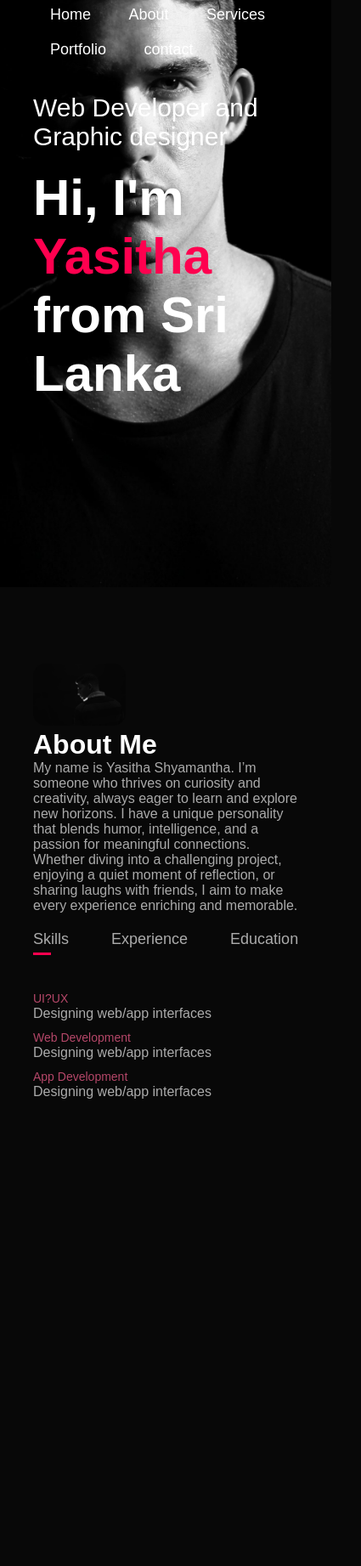
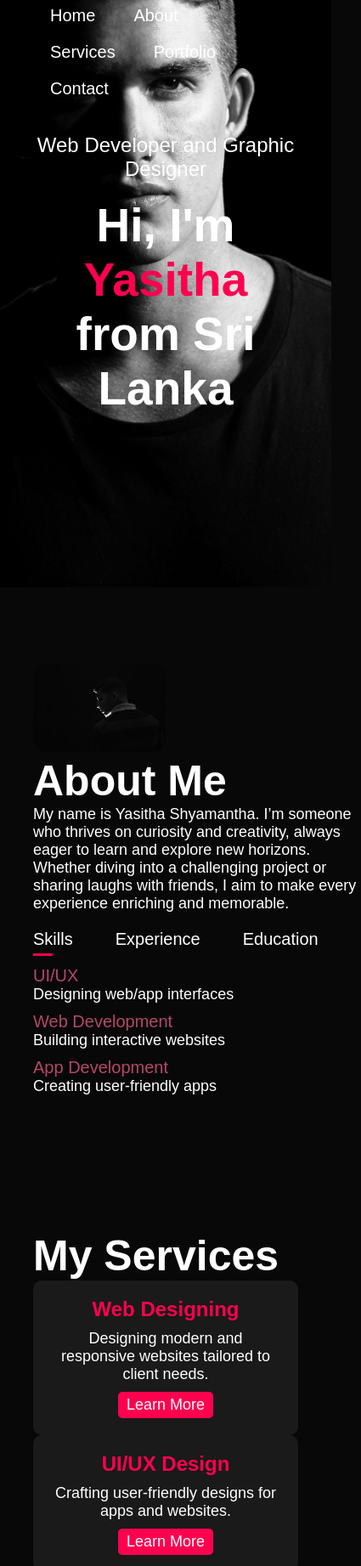
Before and after one commit to YasithaShyamantha1/My_Portfolio, a website: page index.html in a window 390 px wide. Shown: the part 153-1996 px from the top of the page at 85% size, 425 px wide, since content can reach past the window. Before the commit the page ends 1547 px from the top, so only its background shows below. Drawn offline with Linux system fonts and the light colour scheme.

Commit message:
change colors

```diff
--- a/index.html
+++ b/index.html
@@ -3,86 +3,104 @@
 <head>
     <meta charset="UTF-8">
     <meta name="viewport" content="width=device-width, initial-scale=1.0">
-    <title>my Portfolio</title>
+    <title>My Portfolio</title>
     <link rel="stylesheet" href="style.css">
 </head>
 <body>
+    <!-- Header Section -->
     <div id="header">
         <div class="container">
             <nav>
-                <img src="images/logo.png" class="logo">
+                <img src="images/logo.png" class="logo" alt="Logo">
                 <ul>
-                    <li><a herf="#">Home</a></li>
-                    <li><a herf="#">About</a></li>
-                    <li><a herf="#">Services</a></li>
-                    <li><a herf="#">Portfolio</a></li>
-                    <li><a herf="#">contact</a></li>
-
+                    <li><a href="#">Home</a></li>
+                    <li><a href="#">About</a></li>
+                    <li><a href="#">Services</a></li>
+                    <li><a href="#">Portfolio</a></li>
+                    <li><a href="#">Contact</a></li>
                 </ul>
             </nav>
             <div class="header-text">
-            <p>Web Developer and Graphic designer</p>
+                <p>Web Developer and Graphic Designer</p>
                 <h1>Hi, I'm <span>Yasitha</span> <br>from Sri Lanka</h1>
             </div>
         </div>
     </div>
-    <!----------about-------------->
+
+    <!-- About Section -->
     <div id="about">
         <div class="container">
             <div class="row">
                 <div class="about-col-1">
-                    <img src="images/back.jpg">
+                    <img src="images/back.jpg" alt="About Image">
                 </div>
-                <div class="about-col-2"></div>
+                <div class="about-col-2">
                     <h1 class="sub-title">About Me</h1>
-                <p>My name is Yasitha Shyamantha. I’m someone who thrives on curiosity and creativity, always eager to learn and explore new horizons.
-                     I have a unique personality that blends humor, intelligence, and a passion for meaningful connections. Whether diving into a challenging project, enjoying a quiet moment of reflection, or sharing laughs with friends, I aim to make every experience enriching and memorable.</p>
-
+                    <p>My name is Yasitha Shyamantha. I’m someone who thrives on curiosity and creativity, always eager to learn and explore new horizons. Whether diving into a challenging project or sharing laughs with friends, I aim to make every experience enriching and memorable.</p>
                     <div class="tab-titles">
-                        <p class="tab-links active-link" onclick="opentab('skills')">Skills</p>
-                        <p class="tab-links" onclick="opentab('Experience')">Experience</p>
-                        <p class="tab-links" onclick="opentab('Education')">Education</p>
+                        <p class="tab-links active-link" onclick="openTab('skills')">Skills</p>
+                        <p class="tab-links" onclick="openTab('experience')">Experience</p>
+                        <p class="tab-links" onclick="openTab('education')">Education</p>
                     </div>
                     <div class="tab-contents active-tab" id="skills">
                         <ul>
-                            <li><span>UI?UX</span><br>Designing web/app interfaces</li>
-                            <li><span>Web Development</span><br>Designing web/app interfaces</li>
-                            <li><span>App Development</span><br>Designing web/app interfaces</li>
+                            <li><span>UI/UX</span><br>Designing web/app interfaces</li>
+                            <li><span>Web Development</span><br>Building interactive websites</li>
+                            <li><span>App Development</span><br>Creating user-friendly apps</li>
                         </ul>
                     </div>
-                     <div class="tab-contents" id="Experience">
+                    <div class="tab-contents" id="experience">
                         <ul>
-                            <li><span>2021-curruent</span><br>Designing web/app interfaces</li>
-                            <li><span>2019-2200</span><br>Designing web/app interfaces</li>
-                            <li><span>2016-2017</span><br>Designing web/app interfaces</li>
+                            <li><span>2021-current</span><br>Freelance Web Developer</li>
+                            <li><span>2019-2020</span><br>UI Designer Intern</li>
                         </ul>
                     </div>
-                     <div class="tab-contents" id="Education">
+                    <div class="tab-contents" id="education">
                         <ul>
-                            <li><span>2016</span><br>Designing web/app interfaces</li>
-                            <li><span>2022</span><br>Designing web/app interfaces</li>
-                            <li><span>2024</span><br>Designing web/app interfaces</li>
+                            <li><span>2016</span><br>High School Graduation</li>
+                            <li><span>2024</span><br>Bachelor's in IT</li>
                         </ul>
                     </div>
                 </div>
             </div>
         </div>
+    </div>
+
+    <!-- Services Section -->
+    <div id="services">
+        <div class="container">
+            <h1 class="sub-title">My Services</h1>
+            <div class="services-list">
+                <div>
+                    <h2>Web Designing</h2>
+                    <p>Designing modern and responsive websites tailored to client needs.</p>
+                    <a href="#">Learn More</a>
+                </div>
+                <div>
+                    <h2>UI/UX Design</h2>
+                    <p>Crafting user-friendly designs for apps and websites.</p>
+                    <a href="#">Learn More</a>
+                </div>
+                <div>
+                    <h2>App Development</h2>
+                    <p>Creating feature-rich mobile and desktop applications.</p>
+                    <a href="#">Learn More</a>
+                </div>
+            </div>
+        </div>
+    </div>
+
     <script>
-    var tablinks = document.getElementsByClassName("tab-links");
-    var tabcontents = document.getElementsByClassName("tab-contents");
+        // JavaScript for Tab Switching
+        function openTab(tabName) {
+            const tabLinks = document.querySelectorAll(".tab-links");
+            const tabContents = document.querySelectorAll(".tab-contents");
 
-    function opentab(tabname){
-        for(tablink of tablinks)
-        {
-            tablink.classList.remove("active-link");
-        }
-        for(tabcontent of tabcontents)
-       {
-        tabcontent.classList.remove("active-tab");
-    }
+            tabLinks.forEach(link => link.classList.remove("active-link"));
+            tabContents.forEach(content => content.classList.remove("active-tab"));
+
             event.currentTarget.classList.add("active-link");
-    document.getElementById(tabname).classList.add("active-tab")
-
+            document.getElementById(tabName).classList.add("active-tab");
         }
     </script>
 </body>
--- a/style.css
+++ b/style.css
@@ -1,17 +1,19 @@
-*{
-    margin : 0;
+/* Global Styles */
+* {
+    margin: 0;
     padding: 0;
-    font-family: 'poppins', sans-serif;
     box-sizing: border-box;
+    font-family: 'Poppins', sans-serif;
 }
 
-body{
-    background : #080808;
+body {
+    background: #080808;
     color: #fff;
+    font-size: 18px; /* Base font size increased for better readability */
 }
 
-#header{
-
+/* Header Section */
+#header {
     width: 100%;
     height: 100vh;
     background-image: url(images/front.jpeg);
@@ -19,126 +21,168 @@ body{
     background-position: center;
 }
 
-.container{
- padding: 10px 10%
+.container {
+    padding: 10px 10%;
 }
 
-nav{
+nav {
     display: flex;
+    justify-content: space-between;
     align-items: center;
-    justify-content: space-between;
     flex-wrap: wrap;
+}
 
-}
-.logo{
+.logo {
     width: 140px;
 }
 
-nav ul li{
+nav ul li {
     display: inline-block;
-    list-style:none;
-    margin:10px 20px;
+    list-style: none;
+    margin: 10px 20px;
+}
 
-}
-nav ul li a{
-    color:#fff;
+nav ul li a {
+    color: #fff;
     text-decoration: none;
-    font-size: 18px;
+    font-size: 20px; /* Increased font size */
     position: relative;
 }
 
-nav ul li a::after{
-
-    content:'';
-    width: 0%;
+nav ul li a::after {
+    content: '';
+    width: 0;
     height: 3px;
-    background: #ff004f;
+    background: #ef044e;
     position: absolute;
-    left:0;
-    bottom:-6px;
+    left: 0;
+    bottom: -6px;
     transition: 0.5s;
 }
 
-nav ul li a:hover::after{
+nav ul li a:hover::after {
     width: 100%;
-
 }
 
-.header-text{
+.header-text {
     margin-top: 10%;
-    font-size: 30px;
+    text-align: center;
 }
 
-.header-text h1{
-    font: size 60px;
-    margin-top: 20px;
-}
-.header-text h1 span{
-    color:#ff004f;
+.header-text p {
+    font-size: 24px; /* Slightly larger text for the tagline */
 }
 
-/*--------------About-----------------*/
+.header-text h1 {
+    font-size: 55px; /* Increased heading font size */
+    margin: 20px 0;
+}
 
-#about{
-    padding:80px 0;
-    color: #ababab;
+.header-text h1 span {
+    color: #ff004f;
 }
-.row{
+
+/* About Section */
+#about {
+    padding: 80px 0;
+}
+
+.row {
     display: flex;
     justify-content: space-between;
     flex-wrap: wrap;
 }
-.about-col-1{
-    flex-basis: 35%;
-}
-.about-col-1 img{
-    width:100%;
+
+.about-col-1 img {
+    width: 50%;
     border-radius: 15px;
 }
-.about-col-2{
-    flex-basis: 60%;
 
-}
-.sub-title{
-    font: size 60px;
+.sub-title {
+    font-size: 50px; /* Increased subtitle size */
     font-weight: 600;
     color: #fff;
 }
-.tab-titles{
-    display:flex;
-    margin:20px 0 40px;
+
+.tab-titles {
+    display: flex;
+    margin: 20px 0;
 }
-.tab-links{
-    margin-right:50px;
-    font-size: 18px;
+
+.tab-links {
+    margin-right: 50px;
+    font-size: 20px; /* Increased tab link size */
     font-weight: 500;
-    cursor:pointer;
+    cursor: pointer;
     position: relative;
 }
-.tab-links::after{
+
+.tab-links::after {
     content: '';
     width: 0;
     height: 3px;
     background: #ff004f;
     position: absolute;
-    left:0;
+    left: 0;
     bottom: -8px;
     transition: 0.5s;
 }
-.tab-links.active-link::after{
+
+.tab-links.active-link::after {
     width: 50%;
 }
-.tab-contents ul li{
-    list-style:none;
-    margin:10px 0;
+
+.tab-contents {
+    display: none;
 }
-.tab-contents ul li span{
-    color:#b54769;
-    font-size: 14px;
-}
-.tab-contents{
-    display:none;
-}
-.tab-contents.active-tab{
+
+.tab-contents.active-tab {
     display: block;
 }
+
+.tab-contents ul li {
+    list-style: none;
+    margin: 10px 0;
+    font-size: 18px; /* Bigger list font size */
+}
+
+.tab-contents ul li span {
+    color: #b54769;
+    font-size: 20px; /* Slightly larger span text */
+}
+
+/* Services Section */
+#services {
+    padding: 50px 0;
+    display: grid;
+    grid-template-columns: repeat(auto-fit, minmax(250px, 1fr));
+    grid-gap: 20px;
+}
+
+.services-list div {
+    background: #1a1a1a;
+    padding: 20px;
+    border-radius: 10px;
+    text-align: center;
+}
+
+.services-list div h2 {
+    margin-bottom: 10px;
+    font-size: 24px; /* Larger service title */
+    color: #ff004f;
+}
+
+.services-list div p {
+    font-size: 18px; /* Slightly larger description text */
+}
+
+.services-list div a {
+    text-decoration: none;
+    font-size: 18px; /* Larger "Learn More" text */
+    color: #fff;
+    background: #ff004f;
+    padding: 5px 10px;
+    border-radius: 5px;
+    display: inline-block;
+    margin-top: 10px;
+}
```
Also changed, not shown: images/8834.jpg_wh860.jpg (added). Lines whose indentation alone changed are shown as unchanged.
